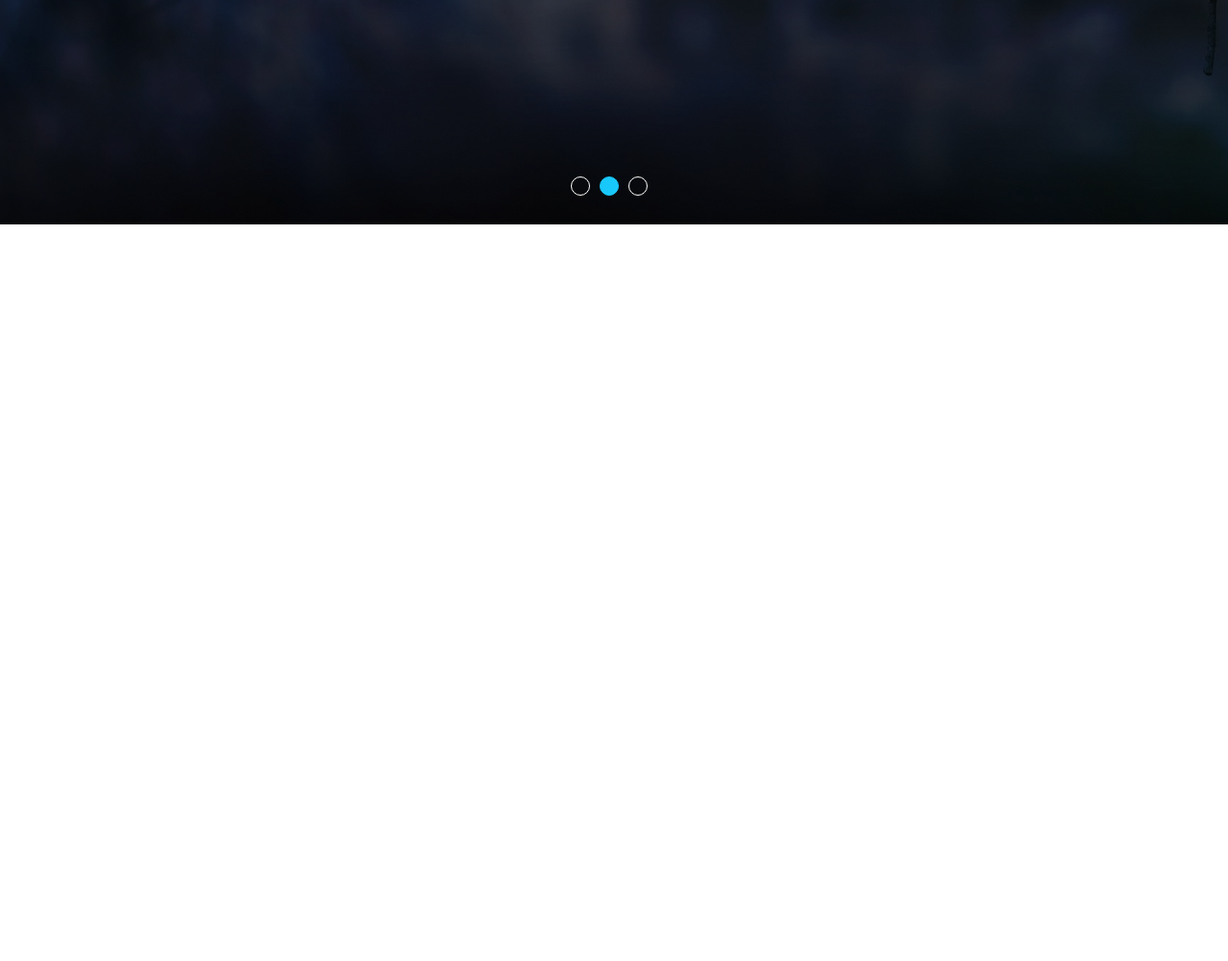
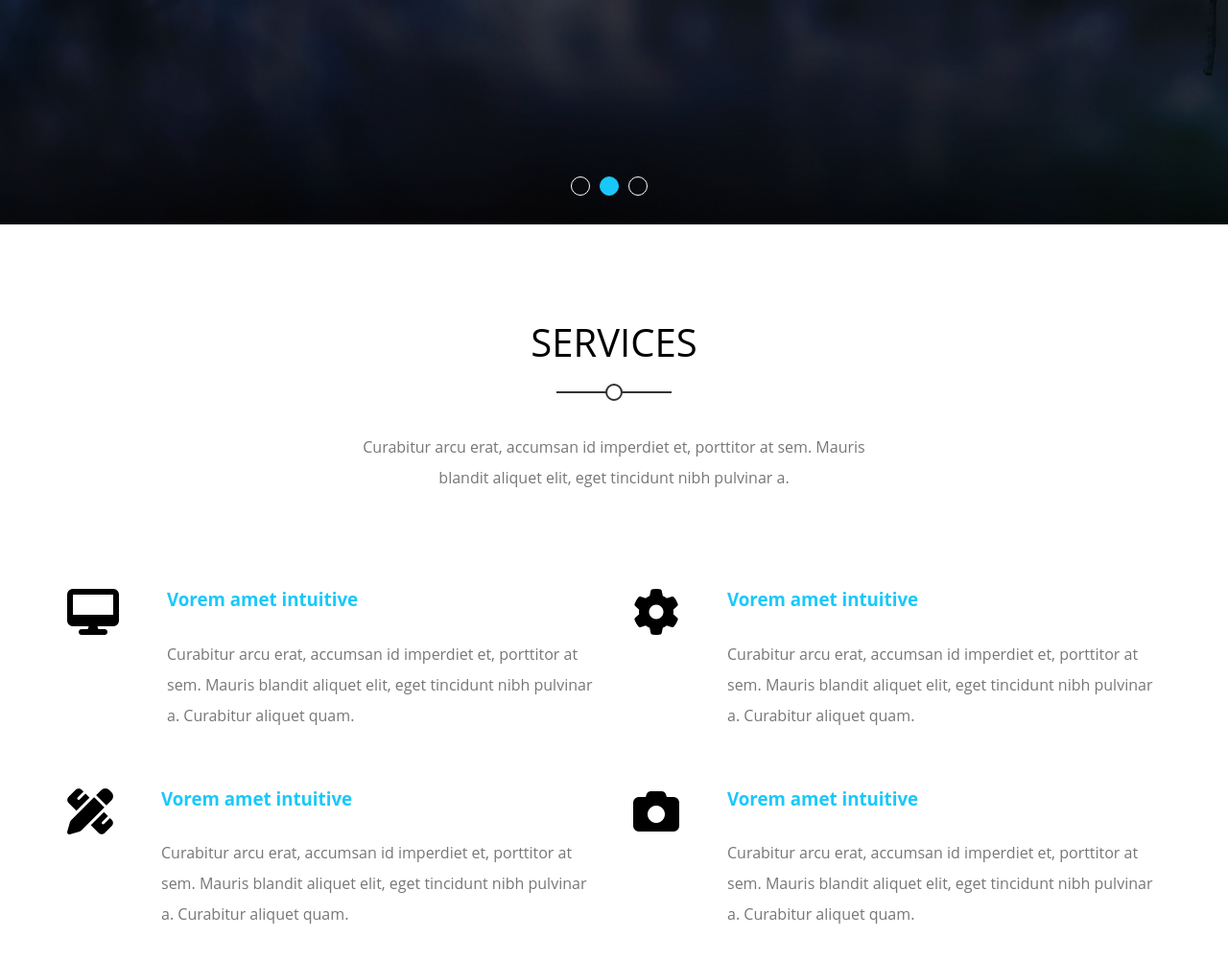
Before and after one commit to JooScript/Kasper_Template, a plain HTML site: page index.html in a window 1280 px wide. Shown: the part 566-1568 px from the top of the page at 96% size. Before the commit the page ends 800 px from the top, so only its background shows below. Drawn offline with Linux system fonts and the light colour scheme.

Commit message:
Service Section

```diff
--- a/css/master.css
+++ b/css/master.css
@@ -1,6 +1,7 @@
 :root {
     --main-color: #19c8fa;
     --transparent-color: rgb(15 116 143 / 70%);
+    --section-padding: 100px;
     --main-transition: 0.3s;
 }
 
@@ -311,3 +312,48 @@ header nav .form i {
     background-color: var(--main-color);
     border-color: var(--main-color);
 }
+
+.services {
+    padding-top: var(--section-padding);
+    padding-bottom: var(--section-padding);
+}
+
+@media (min-width: 768px) {
+    .services .services-container {
+        display: grid;
+        grid-template-columns: repeat(auto-fill, minmax(450px, 1fr));
+        grid-column-gap: 40px;
+        grid-row-gap: 60px;
+    }
+}
+
+.services .srv-box {
+    display: flex;
+}
+
+.services .srv-box i {
+    margin-right: 50px;
+}
+
+@media (max-width: 767px) {
+    .services .srv-box {
+        display: flex;
+        flex-direction: column;
+        text-align: center;
+        margin-bottom: 40px;
+    }
+
+    .services .srv-box i {
+        margin: 0 0 30px;
+    }
+}
+
+.services .srv-box h3 {
+    margin-bottom: 30px;
+    color: var(--main-color);
+}
+
+.services .srv-box p {
+    line-height: 2;
+    color: #777;
+}
--- a/index.html
+++ b/index.html
@@ -61,5 +61,62 @@
         <li></li>
       </ul>
     </div>
+    <div class="services">
+      <div class="container">
+        <div class="main-heading">
+          <h2>Services</h2>
+          <p>
+            Curabitur arcu erat, accumsan id imperdiet et, porttitor at sem.
+            Mauris blandit aliquet elit, eget tincidunt nibh pulvinar a.
+          </p>
+        </div>
+        <div class="services-container">
+          <div class="srv-box">
+            <i class="fas fa-desktop fa-3x"></i>
+            <div class="text">
+              <h3>Vorem amet intuitive</h3>
+              <p>
+                Curabitur arcu erat, accumsan id imperdiet et, porttitor at sem.
+                Mauris blandit aliquet elit, eget tincidunt nibh pulvinar a.
+                Curabitur aliquet quam.
+              </p>
+            </div>
+          </div>
+          <div class="srv-box">
+            <i class="fas fa-cog fa-3x"></i>
+            <div class="text">
+              <h3>Vorem amet intuitive</h3>
+              <p>
+                Curabitur arcu erat, accumsan id imperdiet et, porttitor at sem.
+                Mauris blandit aliquet elit, eget tincidunt nibh pulvinar a.
+                Curabitur aliquet quam.
+              </p>
+            </div>
+          </div>
+          <div class="srv-box">
+            <i class="fas fa-pencil-ruler fa-3x"></i>
+            <div class="text">
+              <h3>Vorem amet intuitive</h3>
+              <p>
+                Curabitur arcu erat, accumsan id imperdiet et, porttitor at sem.
+                Mauris blandit aliquet elit, eget tincidunt nibh pulvinar a.
+                Curabitur aliquet quam.
+              </p>
+            </div>
+          </div>
+          <div class="srv-box">
+            <i class="fas fa-camera fa-3x"></i>
+            <div class="text">
+              <h3>Vorem amet intuitive</h3>
+              <p>
+                Curabitur arcu erat, accumsan id imperdiet et, porttitor at sem.
+                Mauris blandit aliquet elit, eget tincidunt nibh pulvinar a.
+                Curabitur aliquet quam.
+              </p>
+            </div>
+          </div>
+        </div>
+      </div>
+    </div>
   </body>
 </html>
```
